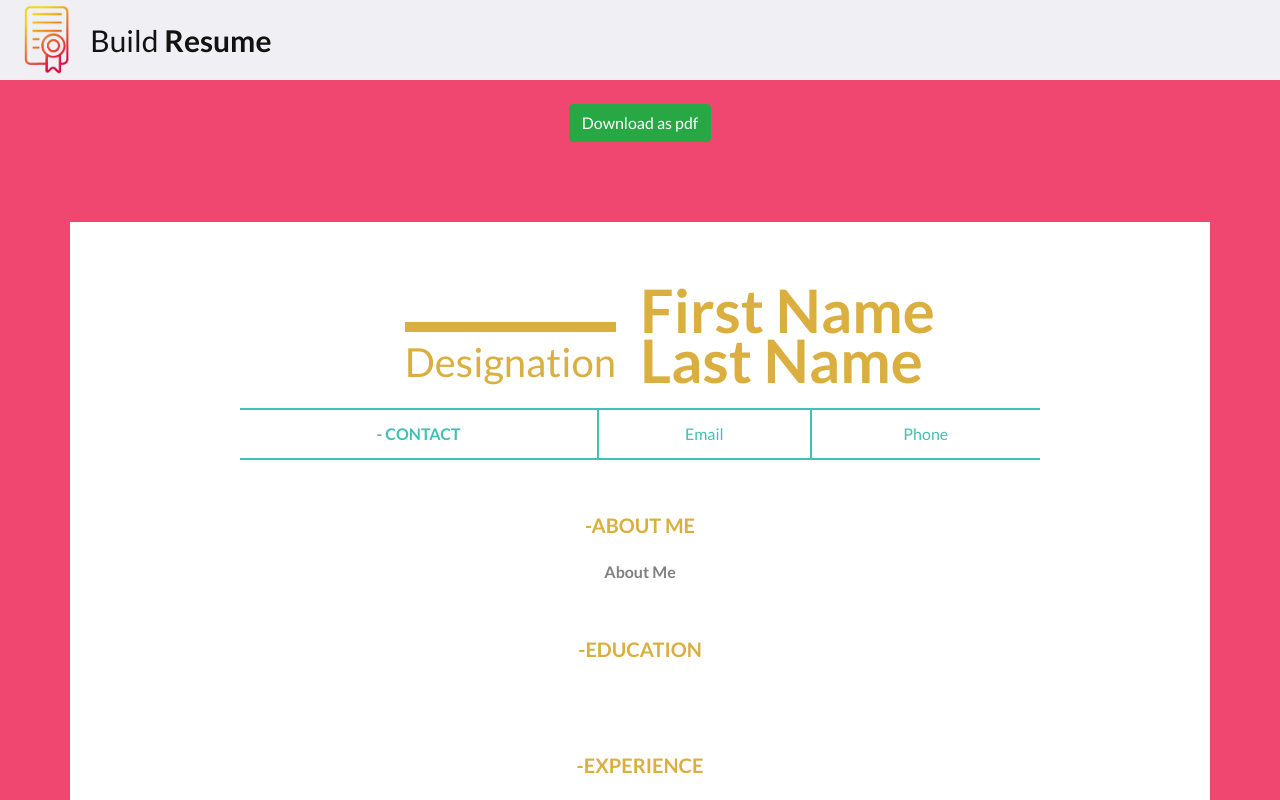
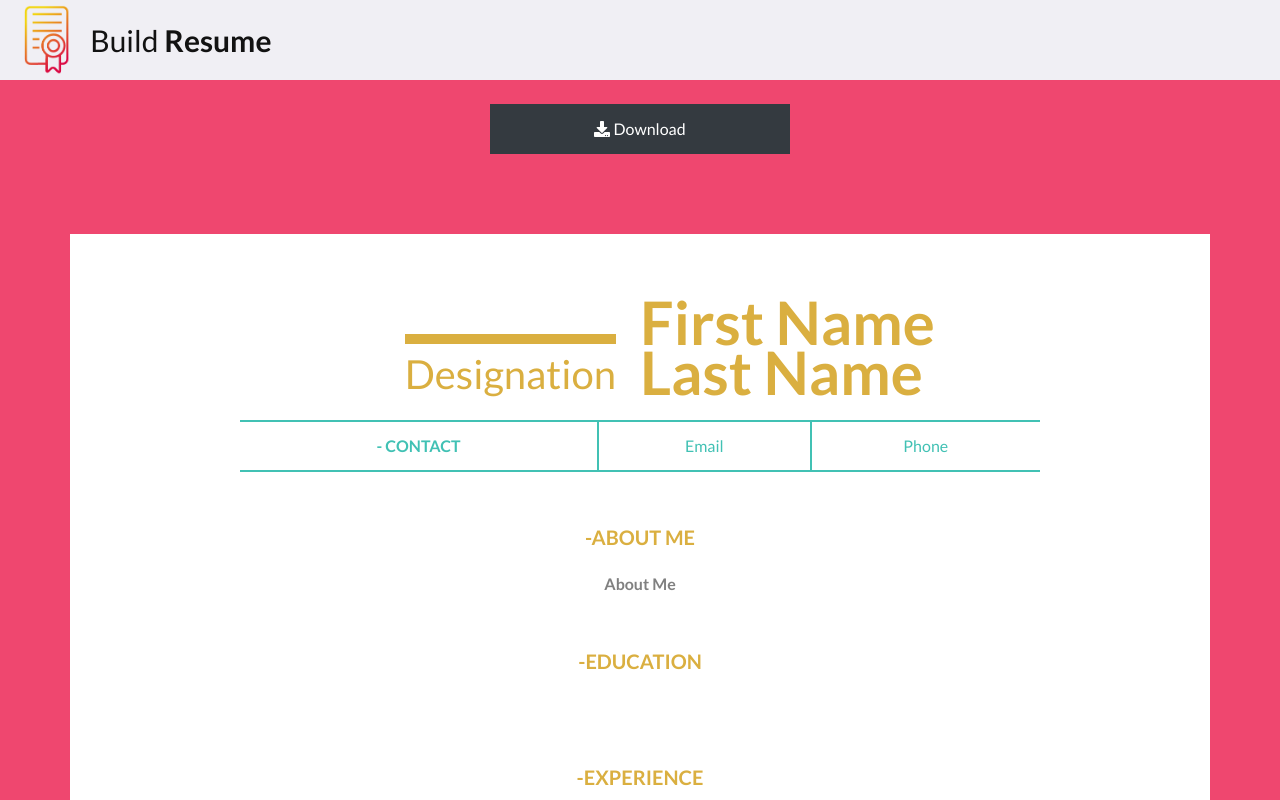
Before and after one commit to knowankit/build-resume, a React (Create React App) app: page /garden in a window 1280 px wide. Shown: the top 800 px of the page. Built offline with nearby package versions, Linux system fonts and the light colour scheme; a web font is replaced by a local one.

Commit message:
add icons (#66)

```diff
--- a/src/App.scss
+++ b/src/App.scss
@@ -104,3 +104,9 @@ body {
 .home-button:hover {
   color: #f80759e6 !important;
 }
+
+.download {
+  height: 50px;
+  width: 300px;
+  border-radius: 0px !important;
+}
--- a/src/components/resume-themes/garden.js
+++ b/src/components/resume-themes/garden.js
@@ -1,11 +1,13 @@
 import React, { Component } from 'react'
 import html2canvas from 'html2canvas'
 import Jspdf from 'jspdf'
+import { FontAwesomeIcon } from '@fortawesome/react-fontawesome'
+import { faDownload } from '@fortawesome/free-solid-svg-icons'
 
 import 'bootstrap/dist/css/bootstrap.css'
 export class Garden extends Component {
   pdfToHTML () {
-    window.scrollTo(0, 0);
+    window.scrollTo(0, 0)
     let element = document.querySelector('.bright-and-light')
     const filename = 'ThisIsYourPDFFilename.pdf'
 
@@ -22,7 +24,8 @@ export class Garden extends Component {
 
     return (
       <>
-      <p className='text-center mt-4'><button className='btn btn-success' onClick={this.pdfToHTML}>Download as pdf</button></p>
+        <p className='text-center mt-4'><button className='btn btn-dark download' onClick={this.pdfToHTML}>
+          <FontAwesomeIcon icon={faDownload} /> Download</button></p>
         <div className='container bright-and-light'>
           <div className='row'>
             <div className='job-title'>
```
